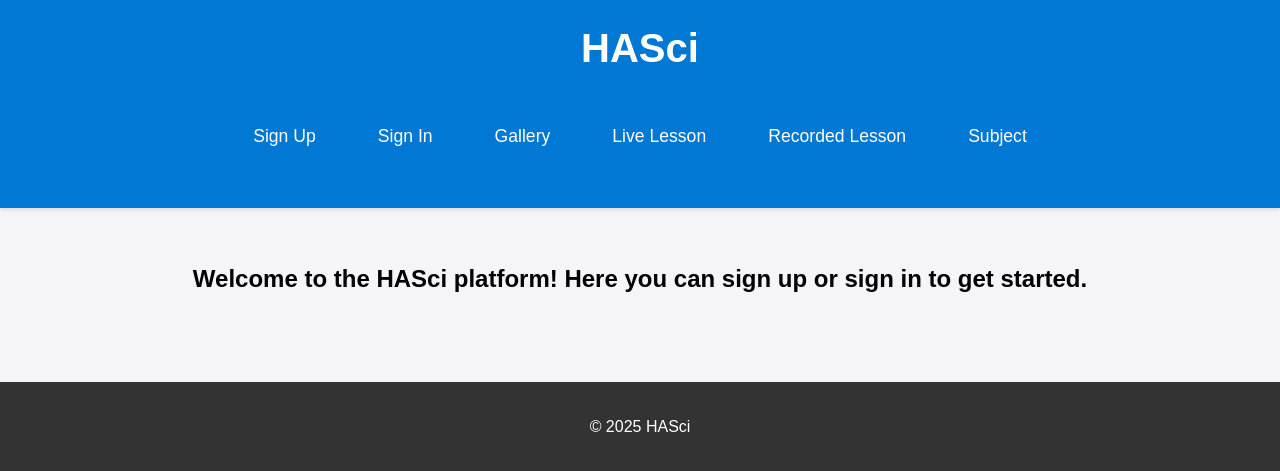
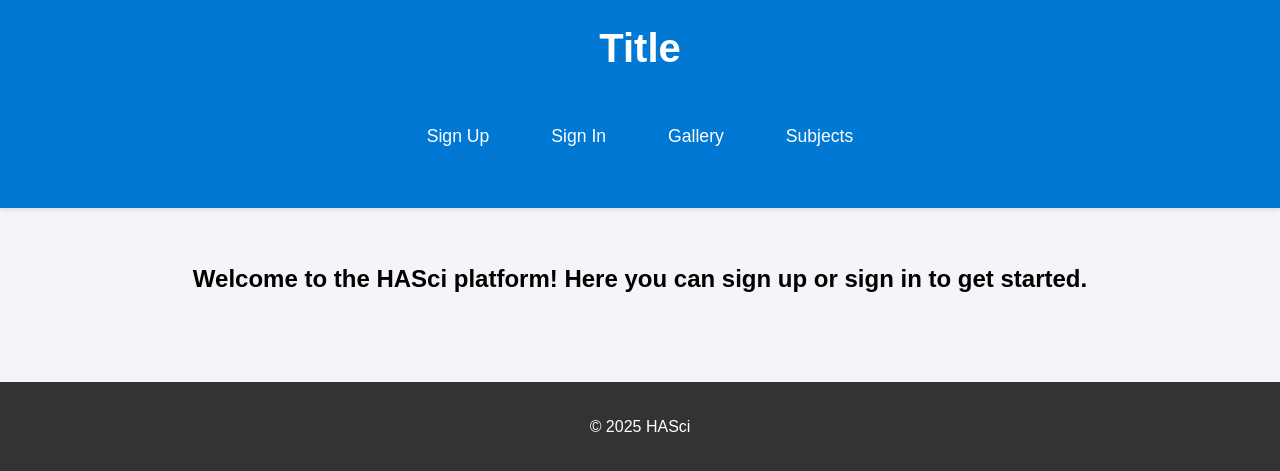
Before and after one commit to ratshikuni/slackers, a Flask app: page / in a window 1280 px wide. Shown: the top 471 px of the page. Run offline with Flask 3, Linux system fonts and the light colour scheme.

Commit message:
chore : updated the navbar template to track sessions

```diff
--- a/templates/navbar.html
+++ b/templates/navbar.html
@@ -1,14 +1,36 @@
 <!-- templates/navbar.html -->
-<header>
+<!-- <header>
   <h1>HASci</h1>
   <nav>
     <ul>
       <li><a href="{{ url_for('register') }}">Sign Up</a></li>
       <li><a href="{{ url_for('login') }}">Sign In</a></li>
-            <li><a href="{{ url_for('gallery_page') }}">Gallery</a></li>
-            <li><a href="{{ url_for('live_lesson') }}">Live Lesson</a></li>
-            <li><a href="{{ url_for('recorded_lesson') }}">Recorded Lesson</a></li>
-            <li><a href="{{ url_for('subject') }}">Subject</a></li>
+
+      <li><a href="{{ url_for('gallery') }}">Gallery</a></li>
+      <li><a href="{{ url_for('subject') }}">Subjects</a></li>
+
+      <li><a href="{{ url_for('logout') }}">Logout</a></li>
+    </ul>
+  </nav>
+</header> -->
+<header>
+  <h1>Title</h1>
+  <nav>
+    <ul>
+      <!-- Conditional links for authentication -->
+      {% if not (session.get('is_logged_in', False)) %}
+        <li><a href="{{ url_for('register') }}">Sign Up</a></li>
+        <li><a href="{{ url_for('login') }}">Sign In</a></li>
+      {% endif %}
+
+      <!-- Always visible links -->
+      <li><a href="{{ url_for('gallery') }}">Gallery</a></li>
+      <li><a href="{{ url_for('subject') }}">Subjects</a></li>
+
+      <!-- Logout link should always be last -->
+      {% if session.get('is_logged_in', False) %}
+        <li><a href="{{ url_for('logout') }}">Logout</a></li>
+      {% endif %}
     </ul>
   </nav>
 </header>
```
Lines whose indentation alone changed are shown as unchanged.
